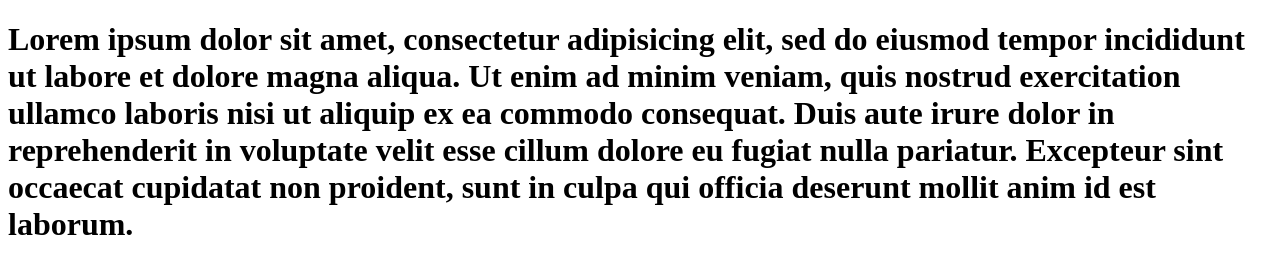
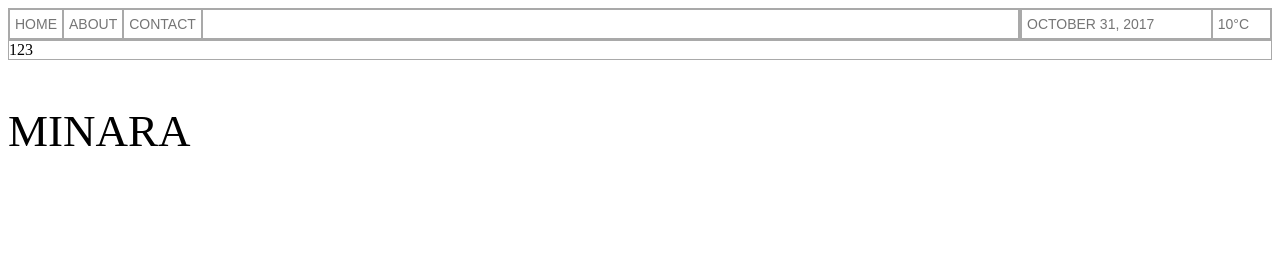
Before and after one commit to bogdan-karlenko/template-layout, a plain HTML site: page index.html in a window 1280 px wide. Drawn offline with Linux system fonts and the light colour scheme.

Commit message:
Header start

```diff
--- a/index.html
+++ b/index.html
@@ -1,16 +1,41 @@
 <!DOCTYPE html>
 <html>
+
 <head>
   <title>template-layout</title>
   <meta charset="utf-8">
   <link rel="stylesheet" type="text/css" href="main.css">
 </head>
+
 <body>
-<h1>Lorem ipsum dolor sit amet, consectetur adipisicing elit, sed do eiusmod
-tempor incididunt ut labore et dolore magna aliqua. Ut enim ad minim veniam,
-quis nostrud exercitation ullamco laboris nisi ut aliquip ex ea commodo
-consequat. Duis aute irure dolor in reprehenderit in voluptate velit esse
-cillum dolore eu fugiat nulla pariatur. Excepteur sint occaecat cupidatat non
-proident, sunt in culpa qui officia deserunt mollit anim id est laborum.</h1>
+  <table width="100%" cellpadding="0" cellspacing="0">
+    <tr class="header-menu">
+      <td>
+        <table width="100%" cellpadding="5" cellspacing="0">
+          <tr>
+            <td><a href="#">HOME</a></td>
+            <td><a href="#">ABOUT</a></td>
+            <td><a href="#">CONTACT</a></td>
+            <td width="100%"></td>
+          </tr>
+        </table>
+      </td>
+      <td width="250">
+        <table width="100%" cellpadding="5" cellspacing="0">
+          <tr>
+            <td><a>OCTOBER 31, 2017</a></td>
+            <td><a>10°C</a></td>
+          </tr>
+        </table>
+      </td>
+    </tr>
+    <tr>
+      <td colspan="2">123</td>
+    </tr>
+  </table>
+  <p class="minara">
+    MINARA
+  </p>
 </body>
+
 </html>
--- a/main.css
+++ b/main.css
@@ -0,0 +1,32 @@
+table {
+  width: 100%;
+  cellspacing: 0;
+  cellpadding: 5;
+}
+
+tr td {
+  border: 1px solid darkgray;
+}
+
+.header-menu {
+  word-break: keep-all;
+  white-space: nowrap;
+  font-family: 'Karla', sans-serif;
+}
+
+.header-menu a {
+  font-size: 14px;
+  color: #757575;
+  text-decoration: none;
+}
+
+.header-menu a:hover {
+  color: #83F6FD;
+}
+
+.minara {
+  font-size: 45px;
+  font-family: 'Playfair Display', serif;
+  text-decoration: none;
+  font-weight: normal;
+}
```
